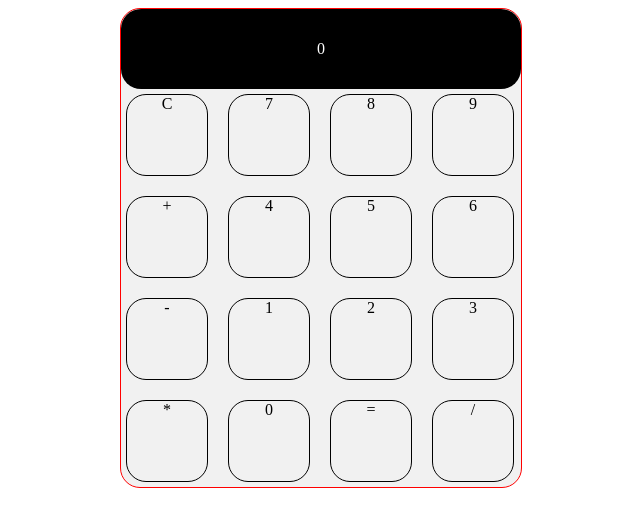
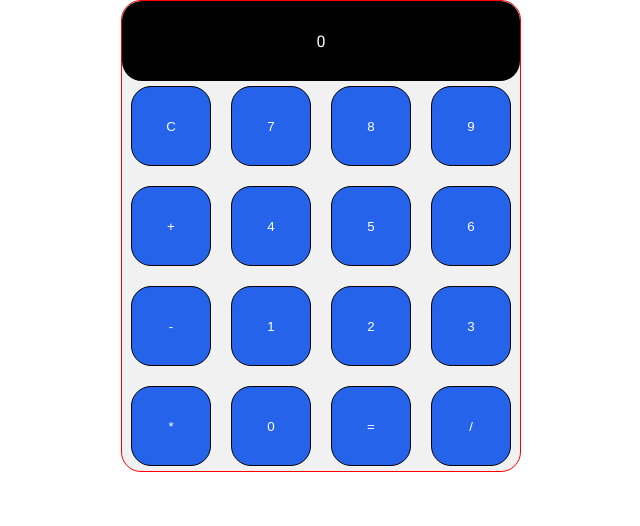
Before and after one commit to jonathanPons/Calculatrice-CSS-HTML, a plain HTML site: page index.html in a window 1280 px wide. Shown: the whole page, without its empty margins (319-959 px from the left). Drawn offline with Linux system fonts and the light colour scheme.

Commit message:
calculator fin

```diff
--- a/index.html
+++ b/index.html
@@ -8,30 +8,32 @@
       content="Realisation d'une calculatrice, travail flexbox en html, css"
     />
     <link rel="stylesheet" href="style.css" />
+    <link
+      href="https://fonts.googleapis.com/css2?family=Roboto:wght@400;700&display=swap"
+      rel="stylesheet"
+    />
     <title>Calculatrice CSS</title>
   </head>
   <body>
-    <div class="container">
-      <div class="calculator">
-        <div class="screen">0</div>
-        <div class="buttons">
-          <div class="box">C</div>
-          <div class="box">7</div>
-          <div class="box">8</div>
-          <div class="box">9</div>
-          <div class="box">+</div>
-          <div class="box">4</div>
-          <div class="box">5</div>
-          <div class="box">6</div>
-          <div class="box">-</div>
-          <div class="box">1</div>
-          <div class="box">2</div>
-          <div class="box">3</div>
-          <div class="box">*</div>
-          <div class="box">0</div>
-          <div class="box">=</div>
-          <div class="box">/</div>
-        </div>
+    <div class="calculator">
+      <div class="screen">0</div>
+      <div class="buttons">
+        <button>C</button>
+        <button>7</button>
+        <button>8</button>
+        <button>9</button>
+        <button>+</button>
+        <button>4</button>
+        <button>5</button>
+        <button>6</button>
+        <button>-</button>
+        <button>1</button>
+        <button>2</button>
+        <button>3</button>
+        <button>*</button>
+        <button>0</button>
+        <button>=</button>
+        <button>/</button>
       </div>
     </div>
   </body>
--- a/style.css
+++ b/style.css
@@ -1,15 +1,22 @@
+* {
+  margin: 0;
+  padding: 0;
+  box-sizing: border-box;
+}
 body {
   display: flex;
   justify-content: center;
   align-items: center;
+  font-family: "Roboto", sans-serif;
+  height: 100%;
 }
 
 .calculator {
   border: 1px solid red;
   display: flex;
   flex-direction: column;
-  justify-content: start;
-  align-items: start;
+  justify-content: center;
+  align-items: center;
   width: 400px;
   background-color: #f1f1f1;
   border-radius: 20px;
@@ -28,11 +35,13 @@ body {
   display: flex;
   gap: 20px;
   flex-wrap: wrap;
+  text-align: center;
+  justify-content: center;
   padding: 5px;
   text-align: center;
   align-items: center;
 }
-.box {
+.buttons button {
   width: 80px;
   height: 80px;
   text-align: center;
@@ -40,7 +49,28 @@ body {
   align-items: center;
   border: 1px solid black;
   border-radius: 20px;
+  background-color: #2563eb;
+  color: white;
 }
-.box:hover {
-  background-color: #f1f1f1;
+.buttons button:hover {
+  cursor: pointer;
 }
+@media (width <= 600px) {
+  /* Calculatice passe à 600 px de large*/
+
+  .calculator {
+    width: 300px;
+    display: flex;
+    flex-direction: column;
+    justify-content: center;
+    align-items: center;
+  }
+
+  .buttons {
+    gap: 10px;
+    padding: 5px;
+  }
+  .buttons button {
+    width: 60px;
+  }
+}
```
